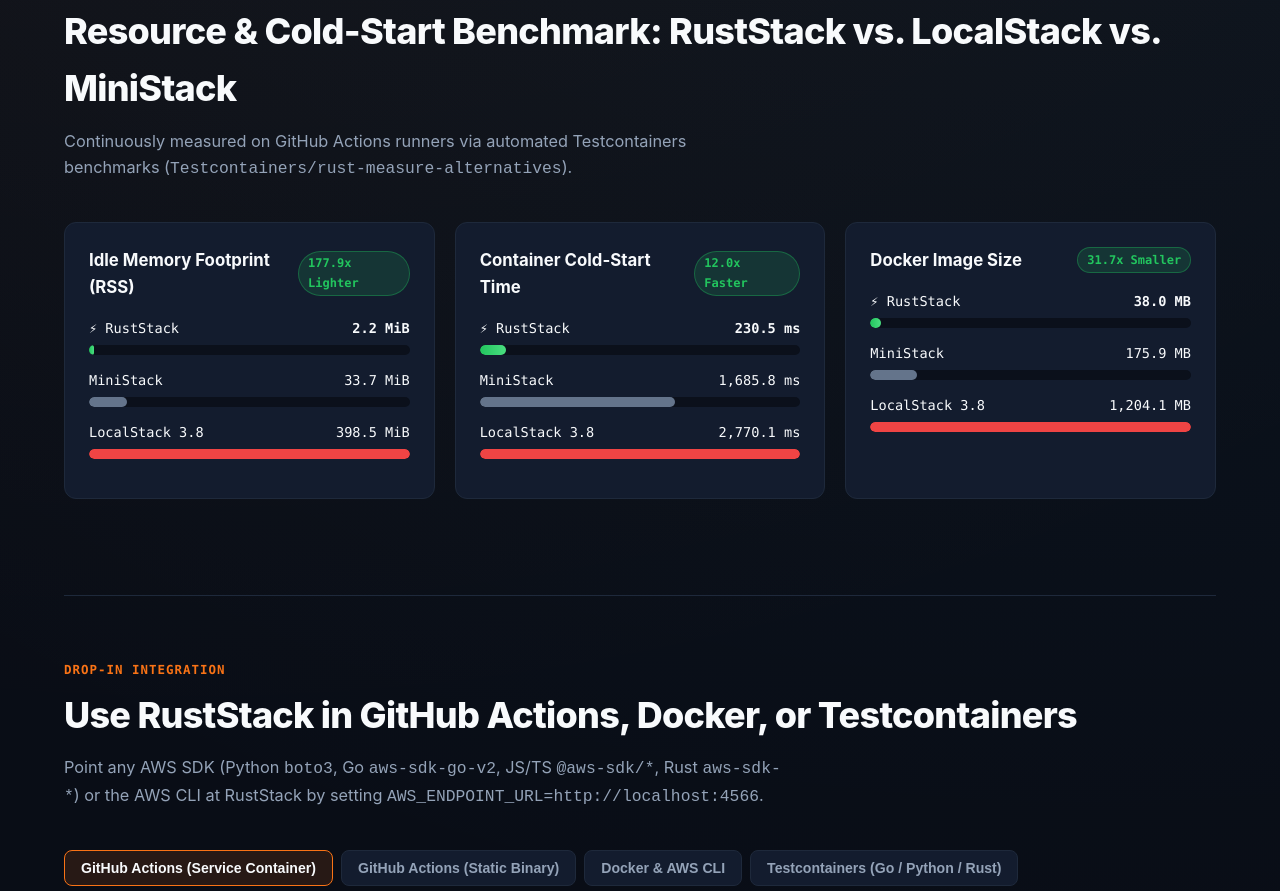
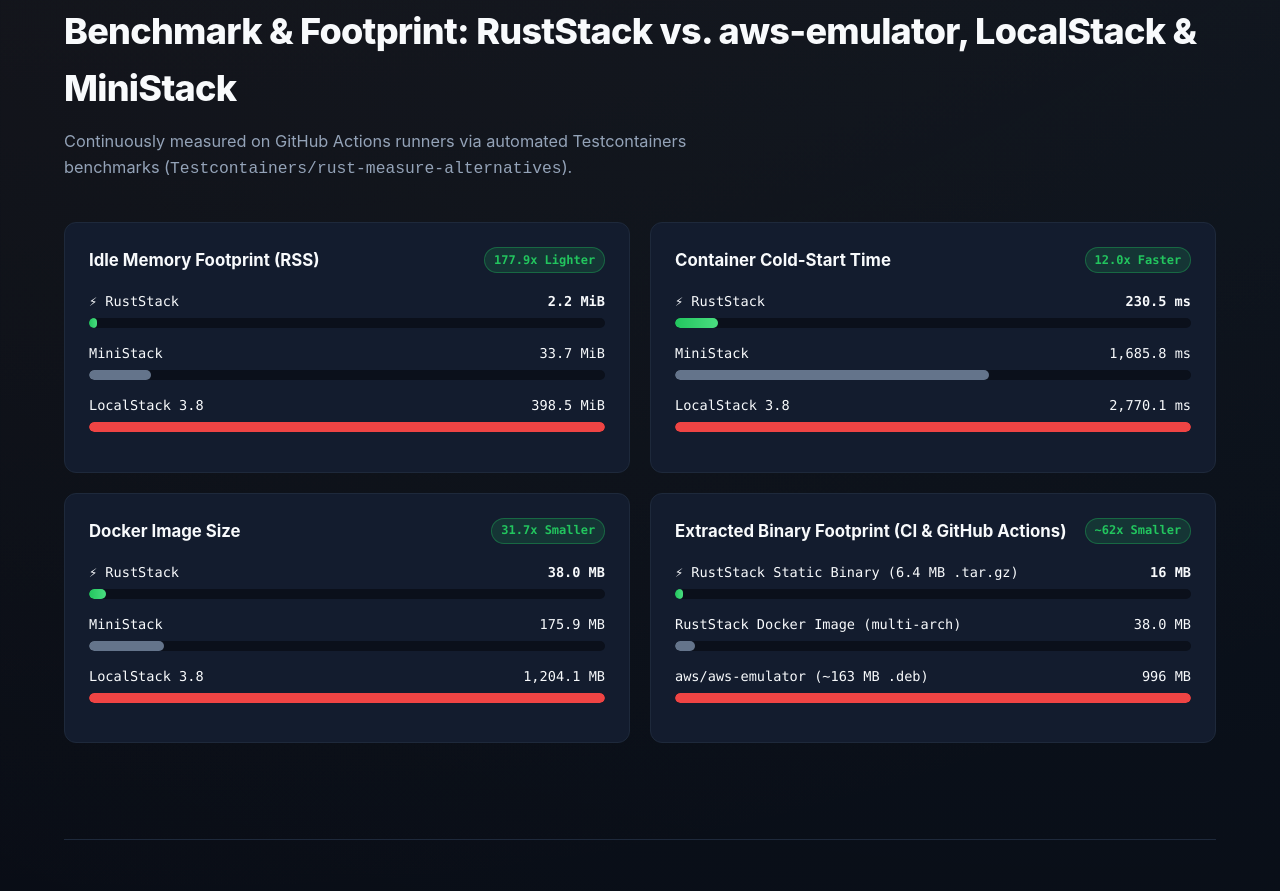
Before and after one commit to ehlerst/ruststack, a plain HTML site: page docs/index.html in a window 1280 px wide. Shown: the part 2345-3236 px from the top of the page. Drawn offline with Linux system fonts and the light colour scheme.

Commit message:
docs: differentiate RustStack from aws/aws-emulator for GitHub Actions and CI

```diff
--- a/docs/index.html
+++ b/docs/index.html
@@ -5,7 +5,7 @@
   <meta name="viewport" content="width=device-width, initial-scale=1.0" />
   <title>RustStack — Blazing-Fast Local AWS Emulator in Rust | LocalStack &amp; Moto Alternative</title>
   <meta name="description" content="RustStack is an ultra-fast local AWS emulator (S3, DynamoDB, SQS, SNS, STS, IAM, KMS, EventBridge — 37 services) for integration tests and CI. Single static Rust binary or 38 MB Docker image. 2.2 MiB RAM, 230ms cold start, 177x lighter than LocalStack." />
-  <meta name="keywords" content="RustStack, local AWS emulator, LocalStack alternative, Moto alternative, S3 mock, DynamoDB local alternative, SQS mock, AWS_ENDPOINT_URL, GitHub Actions AWS mock, Testcontainers AWS, Rust cloud emulator, static binary AWS mock" />
+  <meta name="keywords" content="RustStack, local AWS emulator, aws-emulator alternative, LocalStack alternative, Moto alternative, S3 mock, DynamoDB local alternative, SQS mock, AWS_ENDPOINT_URL, GitHub Actions AWS mock, Testcontainers AWS, Rust cloud emulator, static binary AWS mock" />
   <meta name="author" content="RustStack Contributors" />
   <meta name="robots" content="index, follow, max-snippet:-1, max-image-preview:large" />
   <link rel="canonical" href="https://ehlerst.github.io/ruststack/" />
@@ -55,6 +55,14 @@
           "acceptedAnswer": {
             "@type": "Answer",
             "text": "RustStack is a local AWS cloud emulator written in pure Rust that implements 37 AWS services (including S3, DynamoDB, SQS, SNS, STS, IAM, KMS, EventBridge, SSM, and Secrets Manager) on a single port (4566). Compared to LocalStack (398.5 MiB idle RAM, 2.77s startup, 1.2 GB image), RustStack uses 2.2 MiB of idle RAM (177x lighter), starts in ~230ms (12x faster), and ships as a 38 MB Docker image or a single zero-dependency static binary."
+          }
+        },
+        {
+          "@type": "Question",
+          "name": "How does RustStack compare to AWS's official aws-emulator in GitHub Actions?",
+          "acceptedAnswer": {
+            "@type": "Answer",
+            "text": "Both are written in Rust, but RustStack is purpose-built to be tiny and instant in CI/CD and GitHub Actions. While aws/aws-emulator downloads as a ~163 MB package and extracts to ~996 MB on disk (with HTTPS cert/config wiring on port 9297 and no native macOS binary), RustStack downloads as a 6.4 MB static tarball (16 MB extracted — ~62x smaller) or a 38 MB prebuilt multi-arch Docker image, runs over plain HTTP on port 4566 with zero TLS cert setup, supports native Linux and macOS binaries, and adds sub-millisecond state reset, Chaos fault injection, and an embedded Web Admin UI."
           }
         },
         {
@@ -397,7 +405,7 @@
     /* Benchmark Comparison Bars */
     .bench-grid {
       display: grid;
-      grid-template-columns: repeat(auto-fit, minmax(330px, 1fr));
+      grid-template-columns: repeat(auto-fit, minmax(min(440px, 100%), 1fr));
       gap: 1.25rem;
       margin-bottom: 2rem;
     }
@@ -777,7 +785,7 @@ Your Test Suite / Application (boto3, aws-sdk-rust, aws-sdk-go-v2, @aws-sdk/clie
     <section id="benchmarks">
       <div class="section-header">
         <div class="section-tag">Verified Performance</div>
-        <h2 class="section-title">Resource &amp; Cold-Start Benchmark: RustStack vs. LocalStack vs. MiniStack</h2>
+        <h2 class="section-title">Benchmark &amp; Footprint: RustStack vs. aws-emulator, LocalStack &amp; MiniStack</h2>
         <p class="section-desc">
           Continuously measured on GitHub Actions runners via automated Testcontainers benchmarks (<code>Testcontainers/rust-measure-alternatives</code>).
         </p>
@@ -837,6 +845,25 @@ Your Test Suite / Application (boto3, aws-sdk-rust, aws-sdk-go-v2, @aws-sdk/clie
           </div>
           <div class="bar-row">
             <div class="bar-label"><span>LocalStack 3.8</span><span>1,204.1 MB</span></div>
+            <div class="bar-track"><div class="bar-fill bar-localstack" style="width: 100%;"></div></div>
+          </div>
+        </div>
+
+        <div class="bench-box">
+          <h3>
+            <span>Extracted Binary Footprint (CI &amp; GitHub Actions)</span>
+            <span class="bench-winner-pill">~62x Smaller</span>
+          </h3>
+          <div class="bar-row">
+            <div class="bar-label"><span>⚡ RustStack Static Binary (6.4 MB .tar.gz)</span><strong>16 MB</strong></div>
+            <div class="bar-track"><div class="bar-fill bar-ruststack" style="width: 1.6%;"></div></div>
+          </div>
+          <div class="bar-row">
+            <div class="bar-label"><span>RustStack Docker Image (multi-arch)</span><span>38.0 MB</span></div>
+            <div class="bar-track"><div class="bar-fill bar-ministack" style="width: 3.8%;"></div></div>
+          </div>
+          <div class="bar-row">
+            <div class="bar-label"><span>aws/aws-emulator (~163 MB .deb)</span><span>996 MB</span></div>
             <div class="bar-track"><div class="bar-fill bar-localstack" style="width: 100%;"></div></div>
           </div>
         </div>
@@ -1198,6 +1225,12 @@ curl -X POST http://localhost:4566/_ruststack/chaos/rules \
           </p>
         </div>
         <div class="faq-item">
+          <h3>How does RustStack compare to AWS's official <code>aws/aws-emulator</code> in GitHub Actions?</h3>
+          <p>
+            Both are written in Rust, but RustStack is engineered for <strong>fast, tiny GitHub Actions &amp; CI pipelines</strong>. AWS's <code>aws-emulator</code> bundles 200+ generated Smithy models into a ~163 MB package that extracts to <strong>~996 MB</strong> on disk, uses HTTPS on port <code>9297</code> with generated CA certs/config files, and ships Linux <code>.deb</code>/<code>.rpm</code> packages (requiring Docker on macOS). RustStack downloads in milliseconds as a <strong>6.4 MB tarball (16 MB extracted — ~62x smaller)</strong> or a <strong>38 MB prebuilt multi-arch Docker image</strong>, runs natively on Linux &amp; macOS over plain HTTP on standard port <code>4566</code> (zero TLS cert setup), and adds <code>&lt;1ms</code> atomic state reset, Chaos fault injection, and an embedded Web Admin UI.
+          </p>
+        </div>
+        <div class="faq-item">
           <h3>How do I point my AWS SDK or Terraform at RustStack?</h3>
           <p>
             Set the standard environment variable <code>AWS_ENDPOINT_URL=http://localhost:4566</code> along with dummy credentials (<code>AWS_ACCESS_KEY_ID=test</code>, <code>AWS_SECRET_ACCESS_KEY=test</code>, <code>AWS_DEFAULT_REGION=us-east-1</code>). All modern AWS SDKs (Python <code>boto3</code>, Go <code>aws-sdk-go-v2</code>, Node.js <code>@aws-sdk/*</code>, Rust <code>aws-sdk-*</code>, and the AWS CLI v2) natively honor <code>AWS_ENDPOINT_URL</code>.
```
Also changed, not shown: llms.txt, 2 other files.
